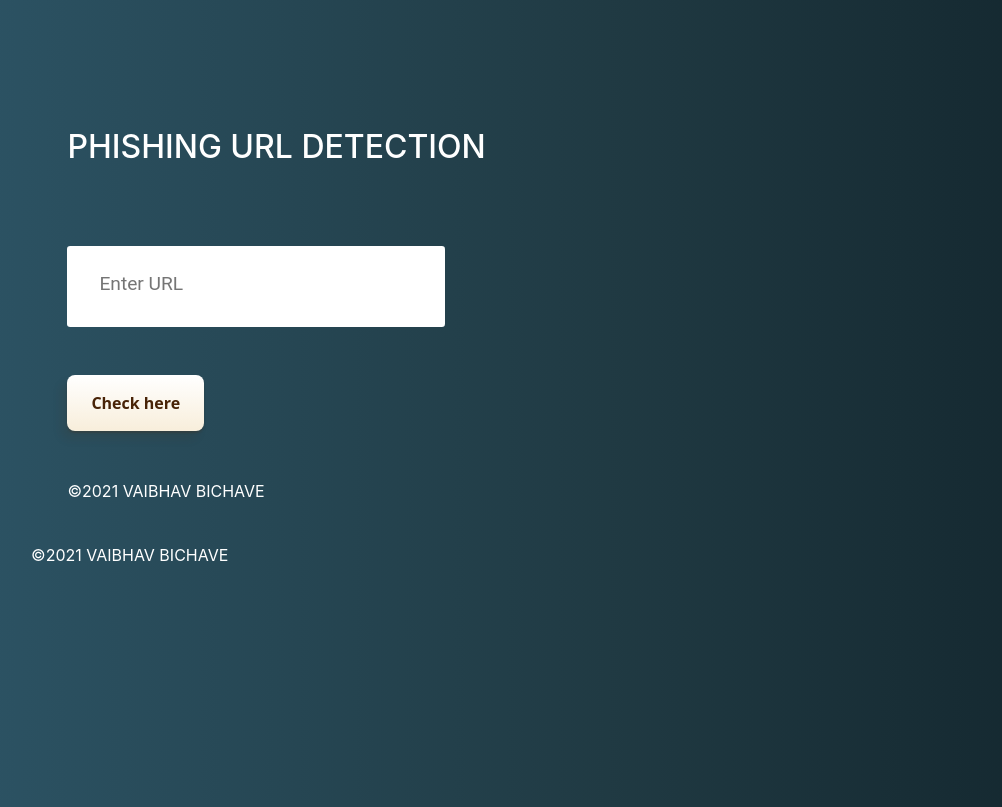
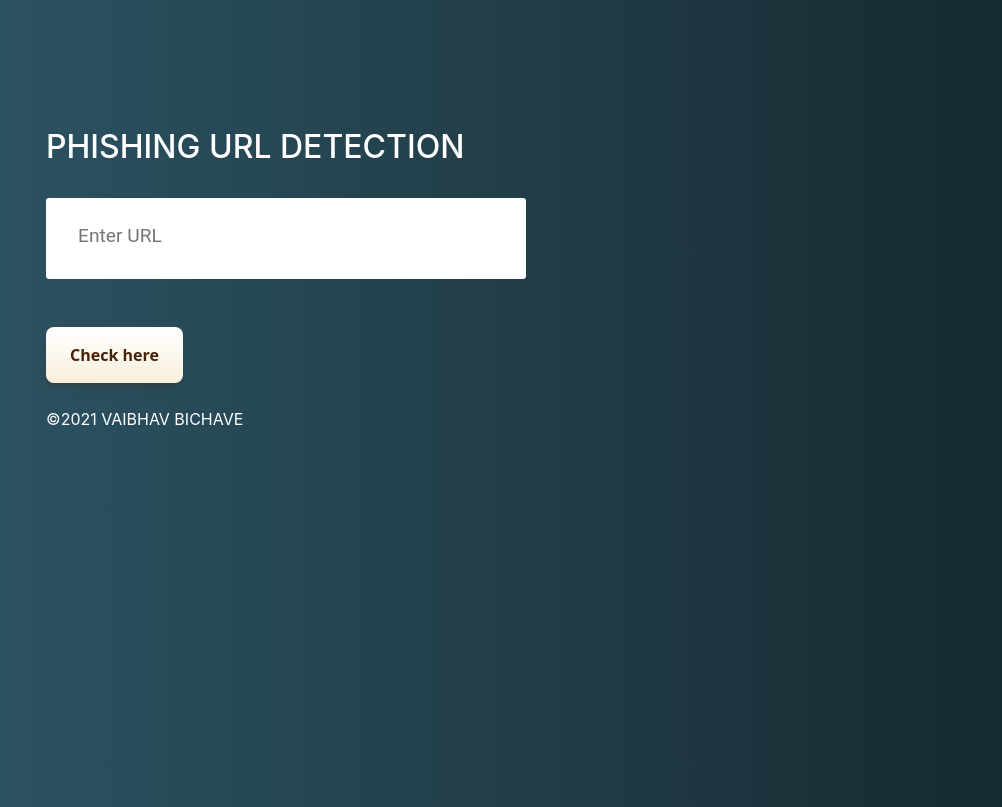
Before and after one commit to vaibhavbichave/Phishing-URL-Detection, a Flask app: page / in a window 1280 px wide. Shown: the top 807 px of the page, without its empty margins (33-1035 px from the left). Run offline with Flask 2, Linux system fonts and the light colour scheme; parts of the project's set-up code (start-up, migrations or seed data) failed here and were passed over; some libraries are stand-ins or nearby versions.

Commit message:
fix index

```diff
--- a/templates/index.html
+++ b/templates/index.html
@@ -19,22 +19,21 @@
 
 <body>
 
-<div class="main-body">
-    <div class="form" id="form1">
-        <H2>PHISHING URL DETECTION</H2>
+<div class=" container">
+    <div class="row">
+        <div class="form col-md" id="form1">
+            <h2>PHISHING URL DETECTION</h2>
 
-    <br><br><br>
-        <form action="/predict" method ="post">
+            <br>
+            <form action="/" method ="post">
                 <input type="text" class="form__input" name ='url' id="url" placeholder="Enter URL" required="" />
                 <label for="url" class="form__label">URL</label>
                 <button class="button" role="button" >Check here</button>
             </form>
 
-        <br>
-    <br>
-    <p>©2021 VAIBHAV BICHAVE</p>
     </div>
-    <div id="form2">
+
+    <div class="col-md" id="form2">
 
         <br>
         <h6 class = "right "><a href= {{ url }} target="_blank">{{ url }}</a></h6>
```
Lines whose indentation alone changed are shown as unchanged.
